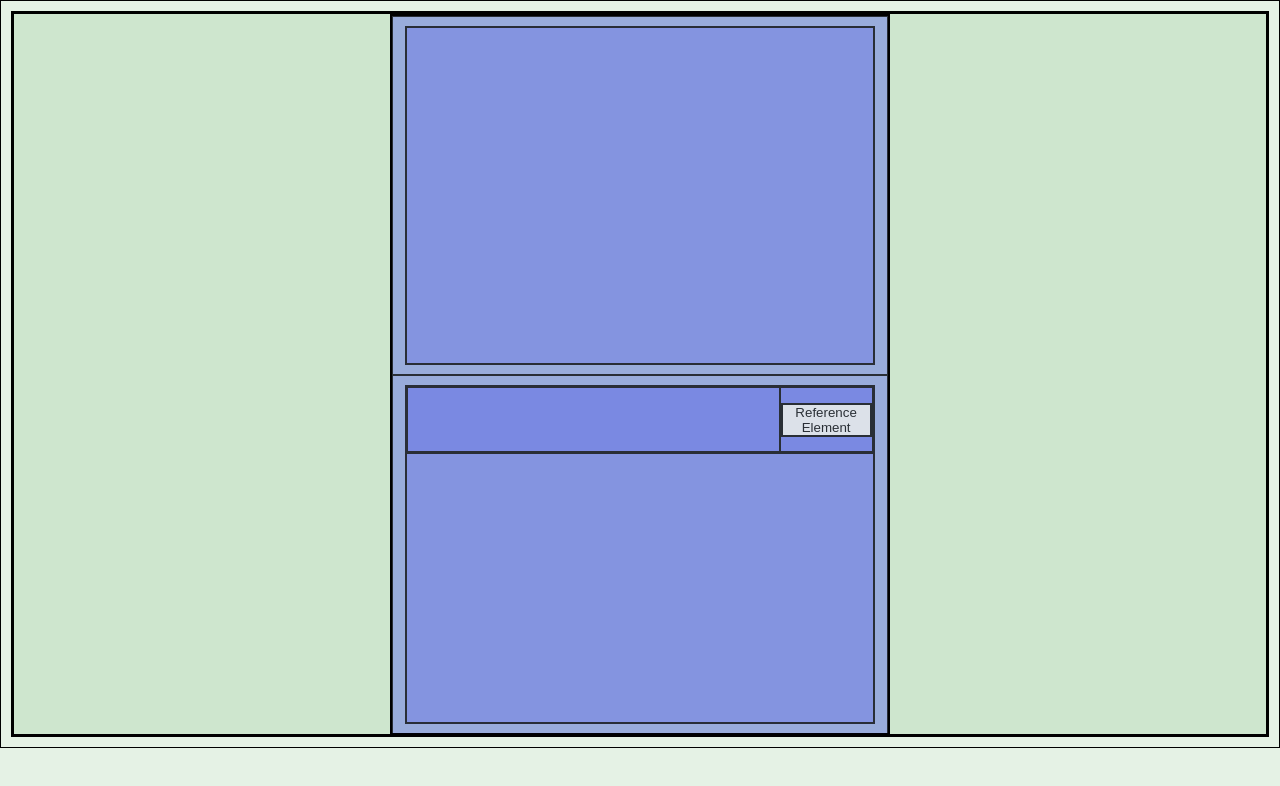
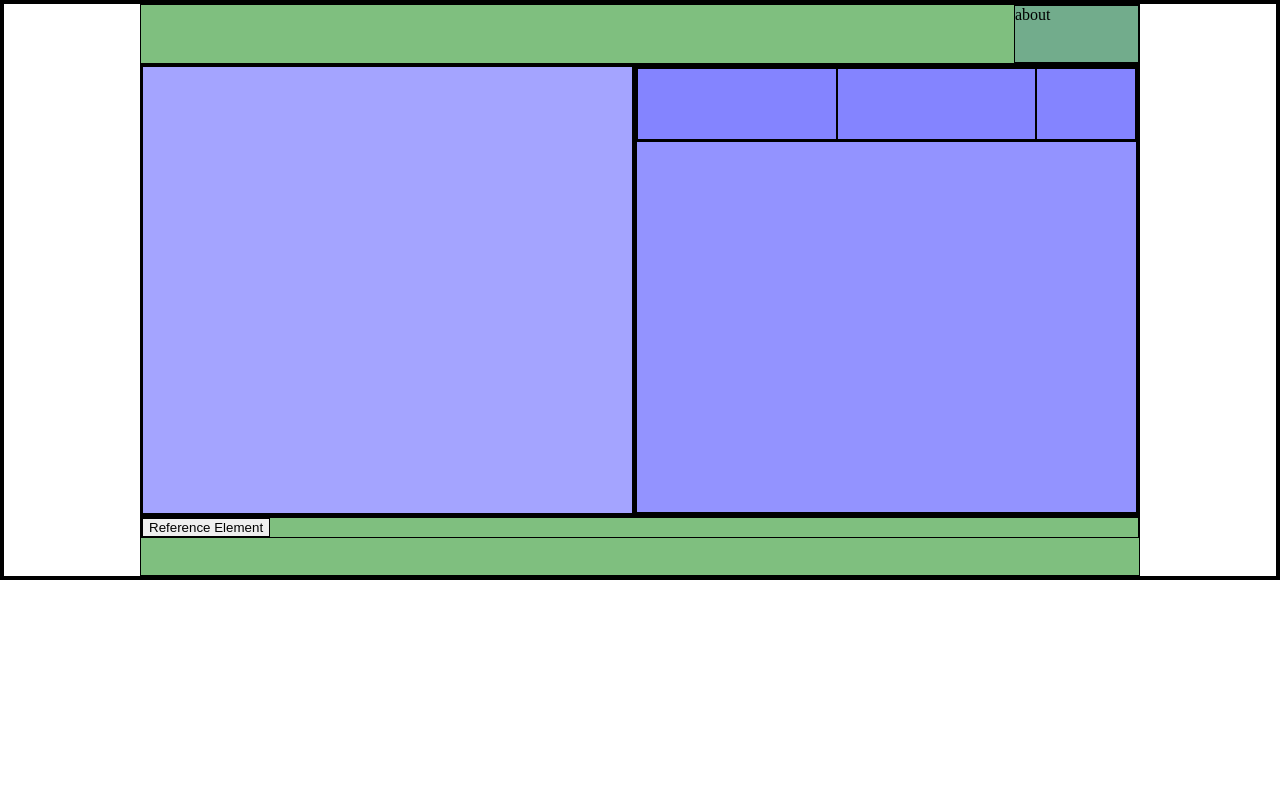
Before and after one commit to tomrosser100/easy-nutrition-calc, a React (Create React App) app in the folder front/: page / in a window 1280 px wide. Shown: the top 786 px of the page. Built offline with nearby package versions, Linux system fonts and the light colour scheme; the HTML template or start-up script is replaced by a standard one.

Commit message:
redo layout and css

```diff
--- a/front/src/App.tsx
+++ b/front/src/App.tsx
@@ -3,26 +3,34 @@ import { Outlet } from 'react-router-dom'
 import Dialog from './Dialog'
 
 export default () => {
-
   return (
     <div id='app'>
-      <div id='output'>
-        <div id='output_1'>
-          <div id='output_1a'></div>
+      <div className='nav-flex'>
+        <div className='about'>about</div>
+      </div>
+      <div className='flex-container'>
+        <div className='flex-item'>
+          <div className='output-grid'></div>
         </div>
+        <div className='flex-item'>
+          <div className='input-grid'>
+            <div className='calibrate-grid'>
+              <div className='sex'></div>
+              <div className='age'></div>
+              <div className='help'></div>
+            </div>
+
+            <div className='foods-grid'></div>
+          </div>
         </div>
-      <div id='input'>
-        <div id='input_1'>
-          <div id='input_1a'>
-            <div id='input_1a_1'></div>
-            <div id='input_1a_2'>
-              {/*<button id='add' type="submit">ADD</button>*/}
-              <Dialog />
-            </div>
-          </div>
-          <div id='input_1b'></div>
-        </div>
+      </div>
+      <div className='bot-flex'>
+        <Dialog />
       </div>
     </div>
   )
 }
+
+/*
+
+*/
--- a/front/src/routes.tsx
+++ b/front/src/routes.tsx
@@ -1,6 +1,7 @@
 import React from 'react'
 import App from './App'
 import ErrorPage from './ErrorPage'
+import Dialog from './Dialog'
 
 export default [
   {
@@ -10,7 +11,7 @@ export default [
     children: [
       {
         path: 'add',
-        element: <div id='popup'>Popup</div>
+        element: <Dialog />
       }
     ],
   }
--- a/front/src/styles.css
+++ b/front/src/styles.css
@@ -1,124 +1,131 @@
 * {
-  border: solid black .5px;
   box-sizing: border-box;
-  margin: 0;
-  padding: 0;
+  border: 1px solid black;
 }
 
 html {
-  background-color: rgb(0, 128, 0, .1);
+  min-width: 350px;
+  margin: 0px;
+  padding: 0px;
 }
 
 body {
-  margin: 10px;
-  background-color: rgb(0, 128, 0, .1);
-  border: solid black 3px;
+  min-width: 350px;
+  margin: 0px;
+  padding: 0px;
 }
 
-#app {
-  height: 90vh;
-  width: 100%;
-  max-width: 500px;
-  min-width: 250px;
-  background-color: rgb(0, 0, 255, .1);
-  display: grid;
-  grid-template-columns: 1fr;
-  grid-template-rows: 1fr 1fr;
-  grid-template-areas:
-    "output"
-    "input";
+.nav-flex {
   margin: auto;
+  max-width: 1000px;
+  min-width: 350px;
+  height: 60px;
+  background-color: rgb(0, 128, 0, .5);
+  display: flex;
+  justify-content: flex-end;
 }
 
-#output {
-  grid-area: "output";
-  display: flex;
-  justify-content: center;
-  align-items: center;
-  background-color: rgb(0, 0, 255, .1);
-  opacity: 0.75;
+.about {
+  width: 125px;
+  background-color: rgb(0, 0, 255, .1)
 }
 
-#output_1 {
-  background-color: rgb(0, 0, 255, .1);
-  width: 95%;
-  height: 95%;
+.bot-flex {
+  margin: auto;
+  min-width: 350px;
+  max-width: 1000px;
+  width: 100%;
+  height: 60px;
+  background-color: rgb(0, 128, 0, .5)
 }
 
-#output_1a {
-  width: 100%;
+.flex-container {
+  margin: auto;
+  display: flex;
+  flex-wrap: wrap;
+  justify-content: center;
+  max-width: 1000px;
+  min-width: 350px;
   height: 100%;
-  background-color: rgb(0, 0, 255, .1);
+  align-items: center;
+  background-color: rgb(0, 0, 255, .2)
 }
 
-#input {
-  grid-area: "input";
-  display: flex;
-  justify-content: center;
-  align-items: center;
-  background-color: rgb(0, 0, 255, .1);
-  opacity: 0.75;
+.flex-item {
+  min-width: 350px;
+  min-height: 450px;
+  max-height: 500px;
+  flex-grow: 1;
+  align-self: stretch;
+  background-color: rgb(0, 0, 255, .1)
 }
 
-#input_1 {
-  display: grid;
-  grid-template-columns: 1fr;
-  grid-template-rows: 1fr 4fr;
-  grid-template-areas:
-    "input_1a"
-    "input_1b";
-  width: 95%;
-  height: 95%;
-  background-color: rgb(0, 0, 255, .1);
-}
-
-#input_1a {
-  grid-area: 'input_1a';
-  background-color: rgb(0, 0, 255, .1);
-  display: grid;
-  grid-template-columns: 4fr 1fr;
-  grid-template-rows: 1fr;
-  grid-template-areas:
-    "input_1a_1" "input_1a_2";
-}
-
-#input_1a_1 {
-  grid-area: 'input_1a_1';
-  background-color: rgb(0, 0, 255, .1);
-}
-
-#input_1a_2 {
-  grid-area: 'input_1a_2';
-  background-color: rgb(0, 0, 255, .1);
-  display: flex;
-  justify-content: center;
-  align-items: center;
-}
-
-#add {
-  width: 80%;
-  height: 80%;
-}
-
-#input_1b {
-  grid-area: 'input_1b';
+.output-grid {
+  height: 100%;
+  width: 100%;
   background-color: rgb(0, 0, 255, .1);
 }
 
 .dialog-overlay {
   background: rgba(0, 0, 0, 0.8);
   display: grid;
-  place-items: top;
+  place-items: center;
 }
 
 .dialog {
+  margin: 15px;
   background-color: white;
-  height: 75vh;
-  width: 80%;
-  max-width: 450px;
-  min-width: 250px;
-  margin-top: 30px;
-  margin-left: auto;
-  margin-right: auto;
-  margin-bottom: auto;
+  padding: 15px;
+  border-radius: 4px;
 }
+
+
+.input-grid {
+  height: 100%;
+  width: 100%;
+  display: grid;
+  grid-template-columns: 1fr;
+  grid-template-rows: 1fr 5fr;
+  grid-template-areas: "calibrate"
+  "foods";
+  background-color: rgb(0, 0, 255, .1);
+
+}
+
+.calibrate-grid {
+  grid-area: 'calibrate';
+  background-color: rgb(0, 0, 255, .1);
+  height: 100%;
+  width: 100%;
+  display: grid;
+  grid-template-columns: 2fr 2fr 1fr;
+  grid-template-rows: 1fr;
+  grid-template-areas: "sex" "age" "help";
+}
+
+.sex {
+  grid-area: 'sex';
+  background-color: rgb(0, 0, 255, .1);
+  height: 100%;
+  width: 100%;
+}
+
+.age {
+  grid-area: 'age';
+  background-color: rgb(0, 0, 255, .1);
+  height: 100%;
+  width: 100%;
+}
+
+.help {
+  grid-area: 'help';
+  background-color: rgb(0, 0, 255, .1);
+  height: 100%;
+  width: 100%;
+}
+.foods-grid {
+  grid-area: 'foods';
+  background-color: rgb(0, 0, 255, .1);
+  height: 100%;
+  width: 100%;
+}
```
Also changed, not shown: 2 other files (tests, documents, lock files or other folders).
